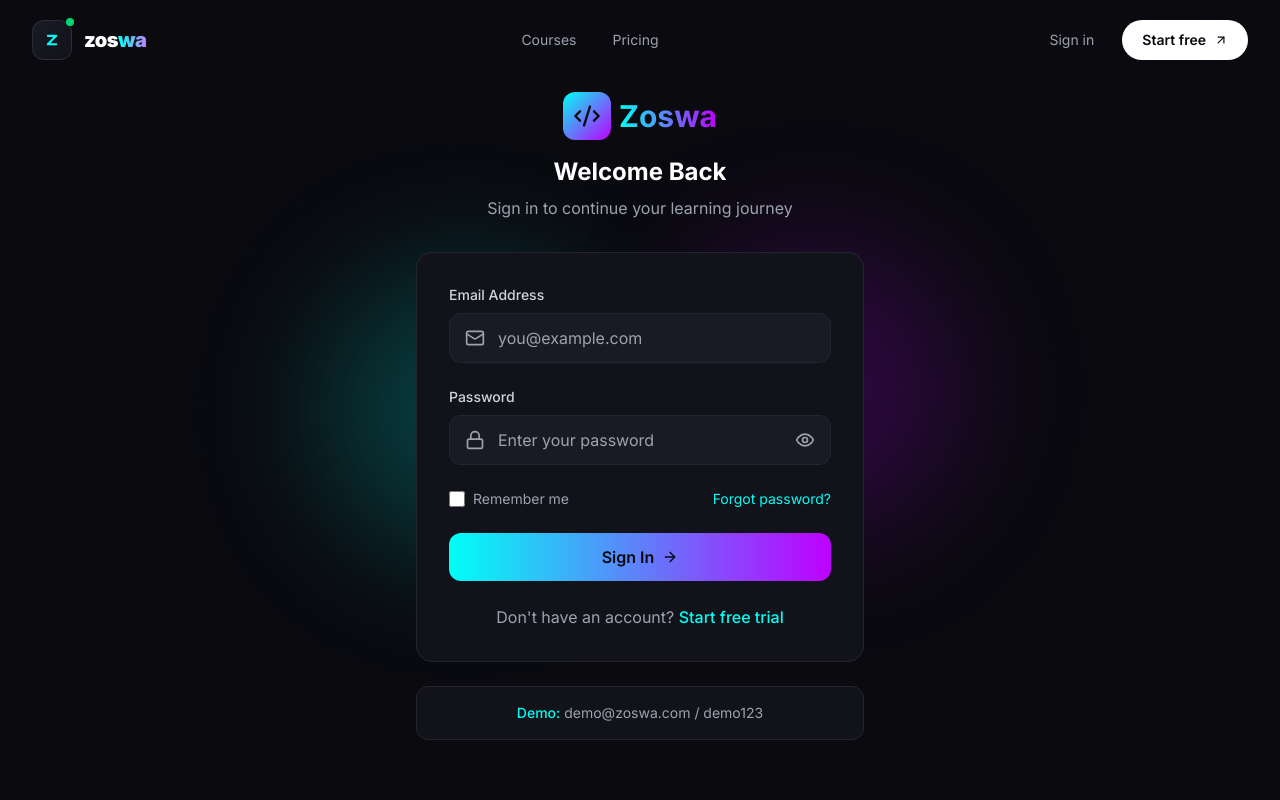
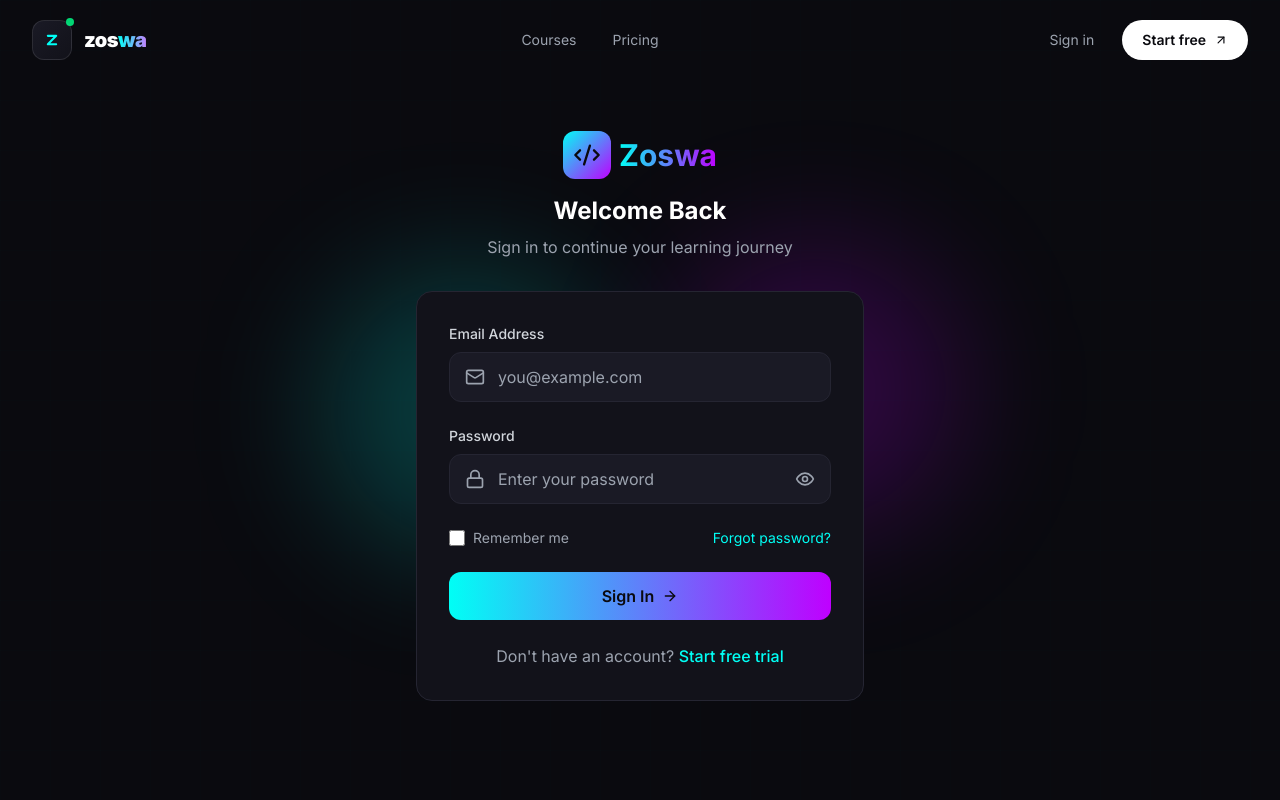
Before and after one commit to EmmanuelMsafiri1992/Zoswa2026, a React (Vite) app in the folder client/: page /login in a window 1280 px wide. Shown: the top 800 px of the page. Built offline with nearby package versions, Linux system fonts and the light colour scheme; no server answers.

Commit message:
Remove demo credentials from login page

```diff
--- a/client/src/pages/Login.jsx
+++ b/client/src/pages/Login.jsx
@@ -118,17 +118,6 @@ export default function Login() {
           </div>
         </div>
 
-        {/* Demo Credentials */}
-        <motion.div
-          initial={{ opacity: 0 }}
-          animate={{ opacity: 1 }}
-          transition={{ delay: 0.5 }}
-          className="mt-6 p-4 bg-dark-700/50 border border-dark-600 rounded-xl"
-        >
-          <p className="text-sm text-gray-400 text-center">
-            <span className="text-neon-cyan font-medium">Demo:</span> demo@zoswa.com / demo123
-          </p>
-        </motion.div>
       </motion.div>
     </div>
   )
```
